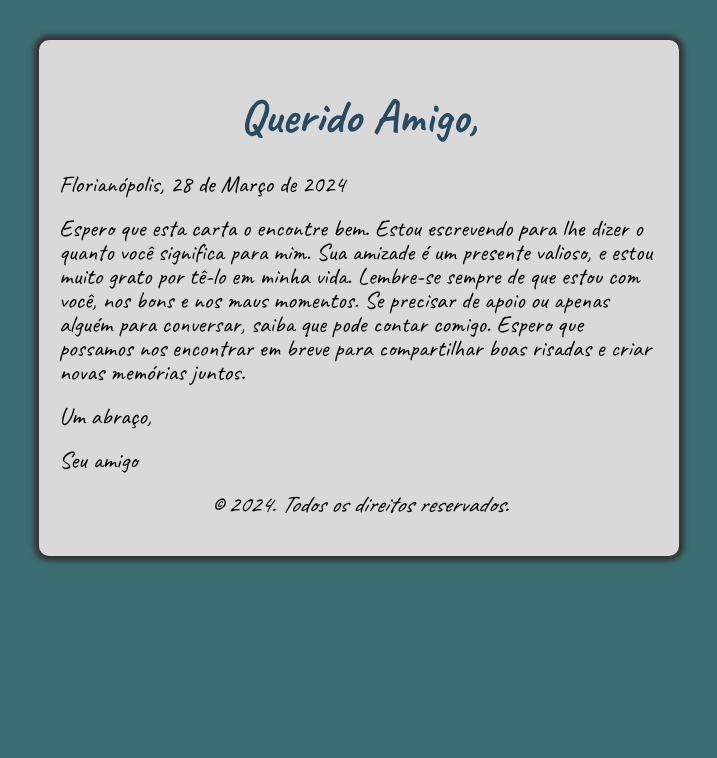
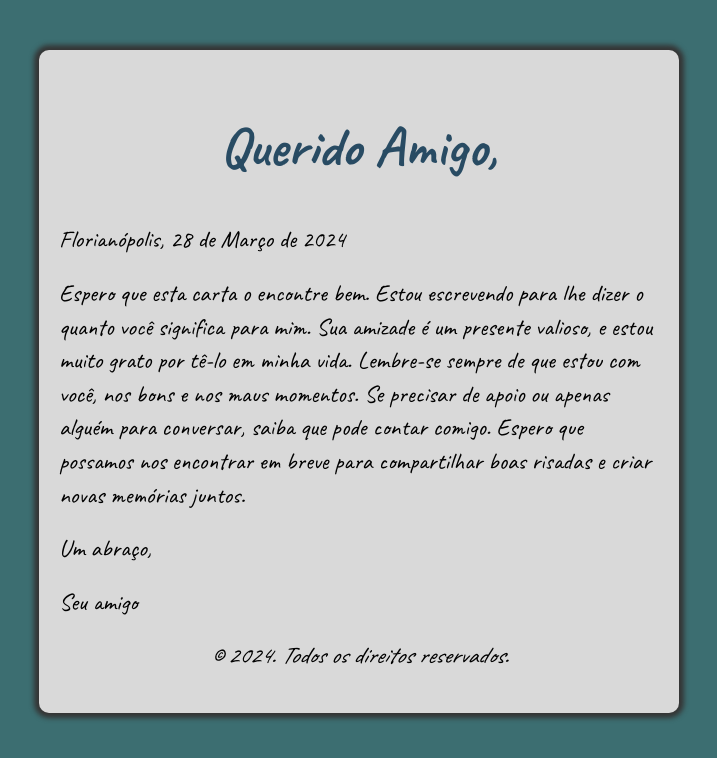
Before and after one commit to maycompires/semana-19-03-2024, a plain HTML site: page index.html in a window 1280 px wide. Shown: the whole page, without its empty margins (281-998 px from the left). Drawn offline with Linux system fonts and the light colour scheme.

Commit message:
ajustes css

```diff
--- a/style.css
+++ b/style.css
@@ -1,7 +1,7 @@
 body {
     font-family: "Caveat", cursive;
-    line-height: 1;
-    margin-top: 40px;
+    line-height: 1.4;
+    margin-top: 50px;
     background-color: #3c6e71;
 }
 
@@ -18,7 +18,7 @@ body {
 h1{
     text-align: center;
     color: #284b63;
-    font-size: 48px;
+    font-size: 56px;
 }
 
 p, .idlocal{
```
